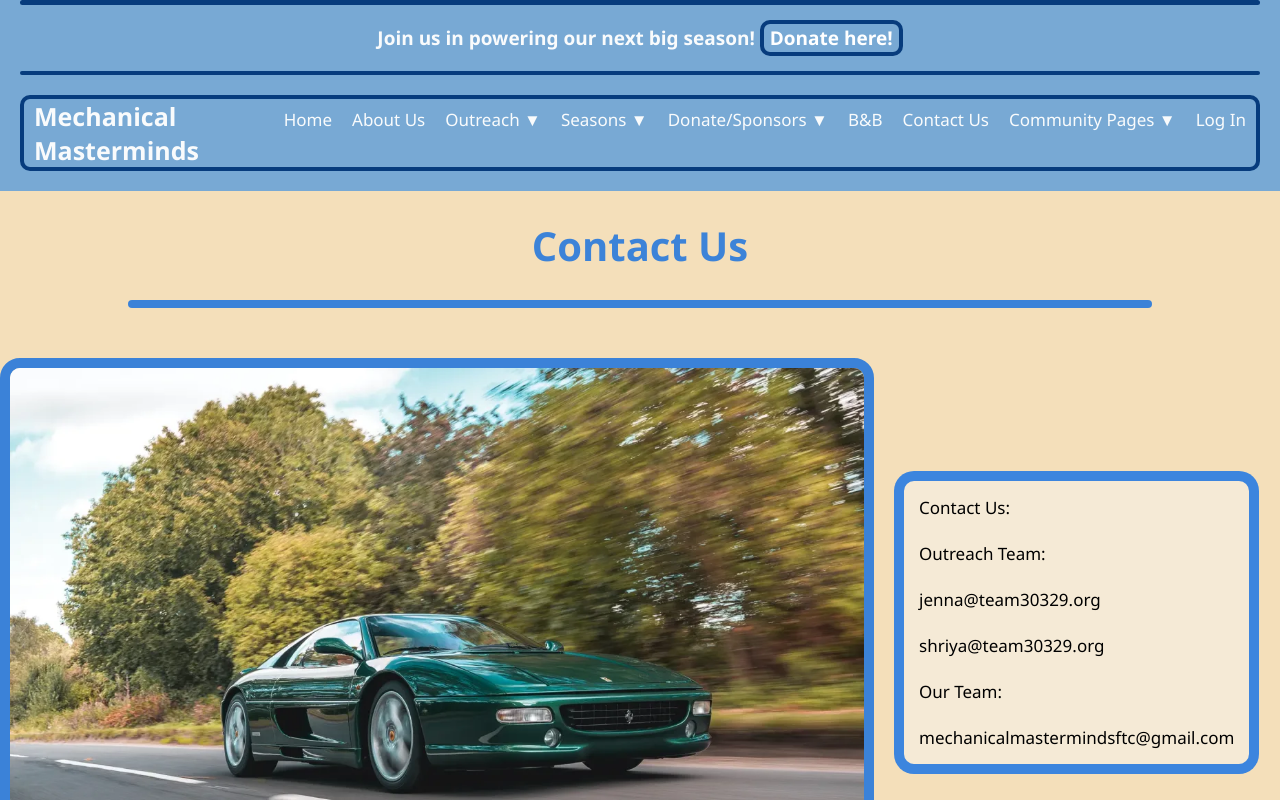
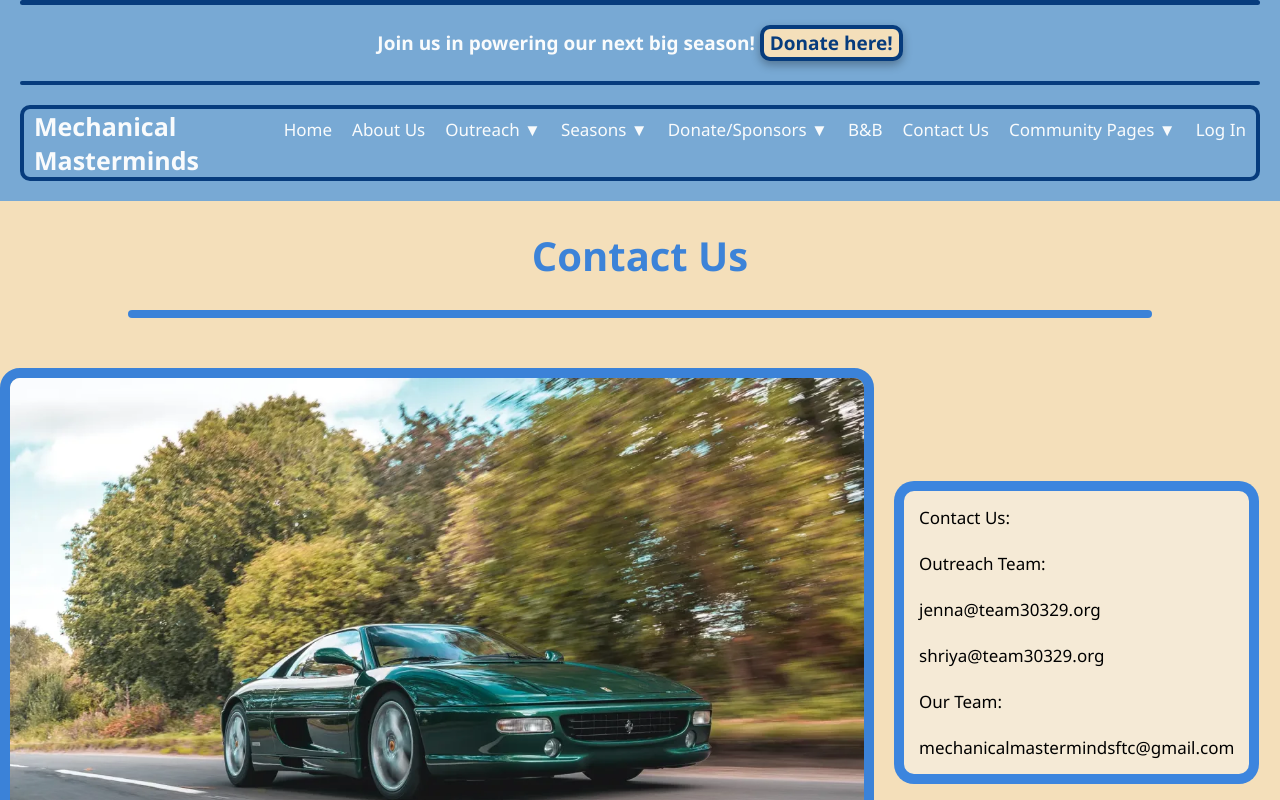
Before and after one commit to Mechanical-Masterminds/website, a plain HTML site: page contact.html in a window 1280 px wide. In both pictures the pointer is over the link "Donate here!". Shown: the top 800 px of the page. Drawn offline with Linux system fonts and the light colour scheme.

Commit message:
yo transitons chat?

```diff
--- a/contact.css
+++ b/contact.css
@@ -103,6 +103,11 @@
     padding-right: 6px;
     color: white;
     text-decoration: none;
+    transition: color 0.3s ease;
+}
+
+#cool:hover {
+    color:#073c7d;
 }
 
 #Image {
@@ -136,14 +141,32 @@
     border-radius: 10px;
     font-size: 16px;
     cursor: pointer;
+    transition: box-shadow 0.3s ease;
 }
+
+#TopButton:hover, #BottomButton:hover {
+  box-shadow: 0px 8px 15px rgba(0, 0, 0, 0.3);
+}
+
 #right {
     display: flex;
     flex-direction: column;
     align-items: center;
     min-width: 275px;
 }
+
 html {
   scrollbar-width: thin;
   scrollbar-color: #0c6be0cb #f4dfba; /* handle_color track_color */
 }
+
+header a {
+    display: inline-block;
+    border-radius: 4px;
+    transition: box-shadow 0.3s ease, color 0.3s ease, background-color 0.3s ease;
+}
+header a:hover {
+    color:#073c7d;
+    background-color: #f4dfba;
+    box-shadow: 0px 4px 10px rgba(0, 0, 0, 0.3);
+}
```
